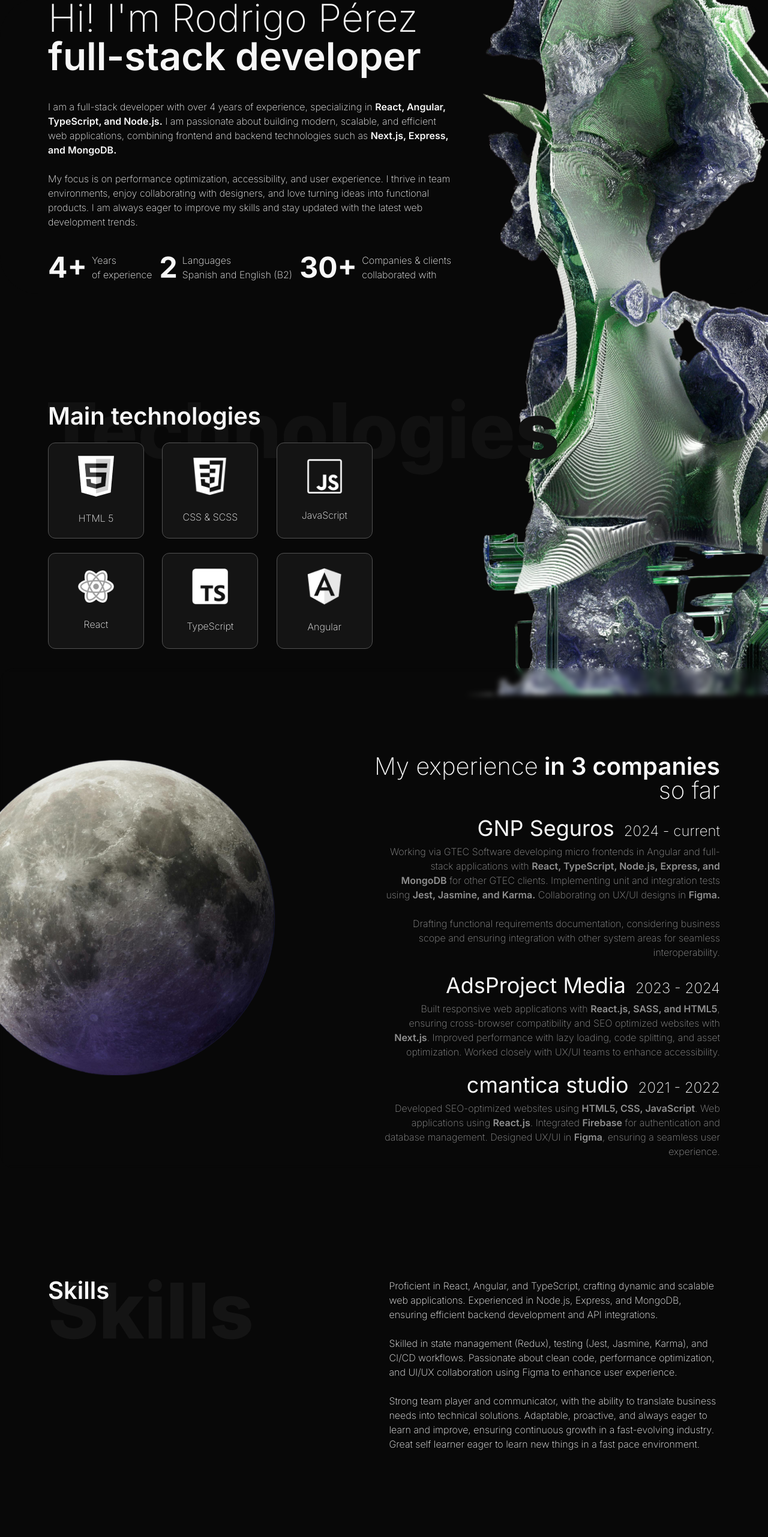
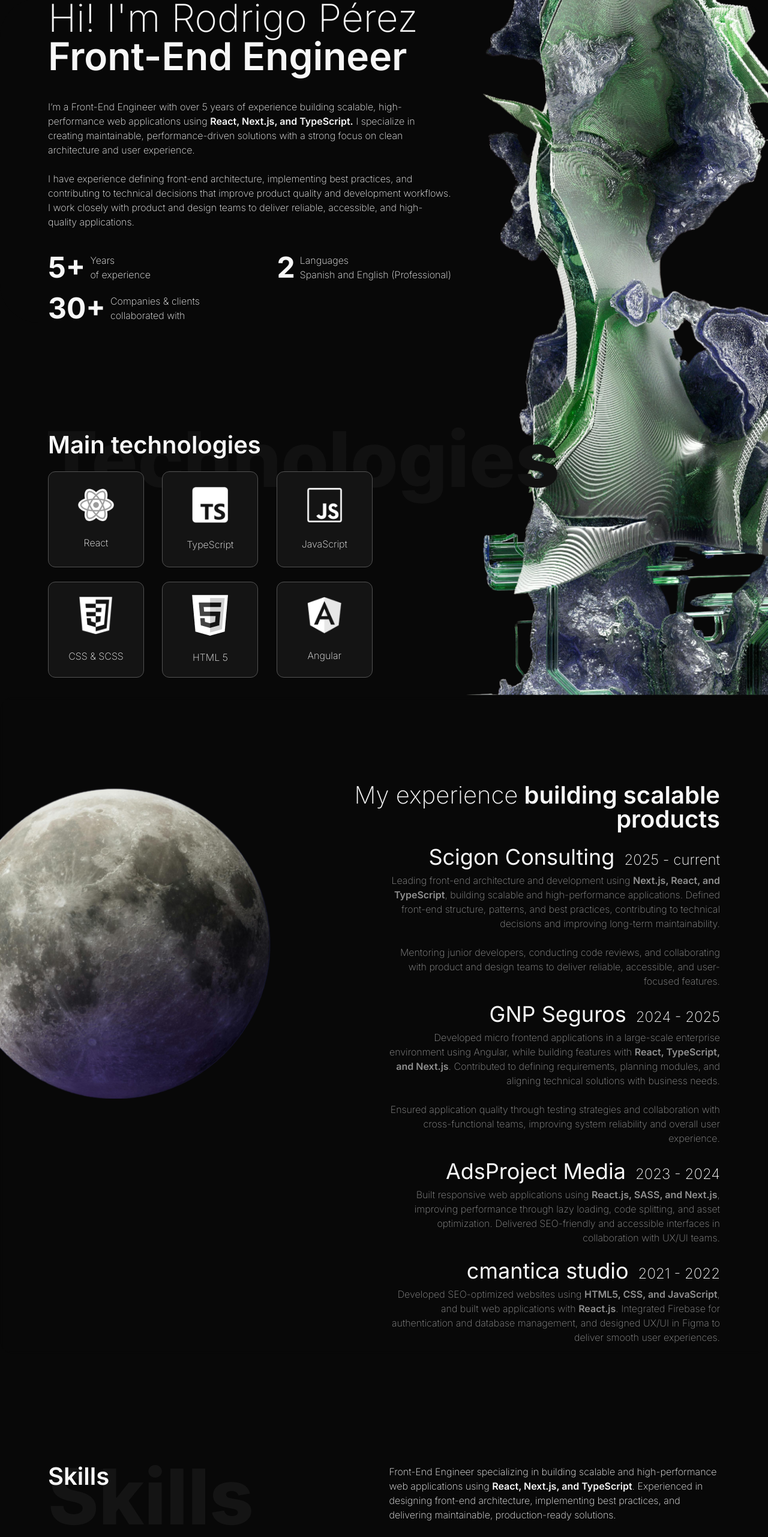
Before and after one commit to rodrigoperezdev/mi-web-next, a Next.js app: page / in a window 1280 px wide. Shown: the part 234-2797 px from the top of the page at 60% size. Built offline with nearby package versions, Linux system fonts and the light colour scheme.

Commit message:
chore: update webapp with the most recent info

```diff
--- a/src/components/Experience.tsx
+++ b/src/components/Experience.tsx
@@ -10,51 +10,56 @@ export const Experience = () => {
       <div>
         <h2 className="text-right experience-title">
           My experience
-          <b> in 3 companies</b> so far
+          <b> building scalable products</b>
         </h2>
+
+        {/* SCIGON */}
+        <div className="my-4 flex flex-col items-end">
+          <div className="flex justify-end items-end md:items-baseline flex-col md:flex-row ">
+            <h3 className="mr-0 md:mr-4">Scigon Consulting</h3>
+            <div className="font-extralight text-2xl">2025 - current</div>
+          </div>
+          <p className="text-gray-500 max-w-[35rem] text-right">
+            Leading front-end architecture and development using <b>Next.js, React, and TypeScript</b>, building scalable and high-performance applications. Defined front-end structure, patterns, and best practices, contributing to technical decisions and improving long-term maintainability.
+            <br />
+            <br />
+            Mentoring junior developers, conducting code reviews, and collaborating with product and design teams to deliver reliable, accessible, and user-focused features.
+          </p>
+        </div>
+
+        {/* GNP */}
         <div className="my-4 flex flex-col items-end">
           <div className="flex justify-end items-end md:items-baseline flex-col md:flex-row ">
             <h3 className="mr-0 md:mr-4">GNP Seguros</h3>
-            <div className="font-extralight text-2xl">2024 - current</div>
+            <div className="font-extralight text-2xl">2024 - 2025</div>
           </div>
           <p className="text-gray-500 max-w-[35rem] text-right">
-            Working via GTEC Software developing micro frontends in Angular and
-            full-stack applications with{" "}
-            <b>React, TypeScript, Node.js, Express, and MongoDB</b> for other
-            GTEC clients. Implementing unit and integration tests using{" "}
-            <b>Jest, Jasmine, and Karma.</b> Collaborating on UX/UI designs in{" "}
-            <b>Figma.</b>
+            Developed micro frontend applications in a large-scale enterprise environment using Angular, while building features with <b>React, TypeScript, and Next.js</b>. Contributed to defining requirements, planning modules, and aligning technical solutions with business needs.
             <br />
             <br />
-            Drafting functional requirements documentation, considering business
-            scope and ensuring integration with other system areas for seamless
-            interoperability.
+            Ensured application quality through testing strategies and collaboration with cross-functional teams, improving system reliability and overall user experience.
           </p>
         </div>
+
+        {/* AdsProject */}
         <div className="my-4 flex flex-col items-end">
           <div className="flex justify-end items-end md:items-baseline flex-col md:flex-row ">
             <h3 className="mr-0 md:mr-4">AdsProject Media</h3>
             <div className="font-extralight text-2xl">2023 - 2024</div>
           </div>
           <p className="text-gray-500 max-w-[35rem] text-right">
-            Built responsive web applications with{" "}
-            <b>React.js, SASS, and HTML5</b>, ensuring cross-browser
-            compatibility and SEO optimized websites with <b>Next.js</b>.
-            Improved performance with lazy loading, code splitting, and asset
-            optimization. Worked closely with UX/UI teams to enhance
-            accessibility.
+            Built responsive web applications using <b>React.js, SASS, and Next.js</b>, improving performance through lazy loading, code splitting, and asset optimization. Delivered SEO-friendly and accessible interfaces in collaboration with UX/UI teams.
           </p>
         </div>
+
+        {/* Cmantica */}
         <div className="my-4 flex flex-col items-end">
           <div className="flex justify-end items-end md:items-baseline flex-col md:flex-row ">
             <h3 className="mr-0 md:mr-4">cmantica studio</h3>
             <div className="font-extralight text-2xl">2021 - 2022</div>
           </div>
           <p className="text-gray-500 max-w-[35rem] text-right">
-            Developed SEO-optimized websites using <b>HTML5, CSS, JavaScript</b>
-            . Web applications using <b>React.js</b>. Integrated <b>Firebase</b>{" "}
-            for authentication and database management. Designed UX/UI in{" "}
-            <b>Figma</b>, ensuring a seamless user experience.
+            Developed SEO-optimized websites using <b>HTML5, CSS, and JavaScript</b>, and built web applications with <b>React.js</b>. Integrated Firebase for authentication and database management, and designed UX/UI in Figma to deliver smooth user experiences.
           </p>
         </div>
       </div>
--- a/src/components/HomeIntroduction.tsx
+++ b/src/components/HomeIntroduction.tsx
@@ -6,24 +6,23 @@ export const HomeIntroduction = () => {
     >
       <h1>
         Hi! I'm Rodrigo Pérez
-        <br /> <b>full-stack developer</b>
+        <br /> <b>Front-End Engineer</b>
       </h1>
       <p className="max-w-2xl md:my-10 my-5">
-        I am a full-stack developer with over 4 years of experience,
-        specializing in <b>React, Angular, TypeScript, and Node.js.</b> I am
-        passionate about building modern, scalable, and efficient web
-        applications, combining frontend and backend technologies such as{" "}
-        <b>Next.js, Express, and MongoDB.</b> <br />
-        <br />
-        My focus is on performance optimization, accessibility, and user
-        experience. I thrive in team environments, enjoy collaborating with
-        designers, and love turning ideas into functional products. I am always
-        eager to improve my skills and stay updated with the latest web
-        development trends.
+        I’m a Front-End Engineer with over 5 years of experience building
+        scalable, high-performance web applications using{" "}
+        <b>React, Next.js, and TypeScript.</b> I specialize in creating
+        maintainable, performance-driven solutions with a strong focus on clean
+        architecture and user experience. <br />
+        <br />I have experience defining front-end architecture, implementing
+        best practices, and contributing to technical decisions that improve
+        product quality and development workflows. I work closely with product
+        and design teams to deliver reliable, accessible, and high-quality
+        applications.
       </p>
       <div className="flex max-w-2xl justify-between flex-wrap">
         <div className="flex mb-5">
-          <span className="text-5xl font-bold">4+</span>
+          <span className="text-5xl font-bold">5+</span>
           <p className=" ml-2">
             Years <br />
             of experience
@@ -33,7 +32,7 @@ export const HomeIntroduction = () => {
           <span className="text-5xl font-bold">2</span>
           <p className=" ml-2">
             Languages
-            <br /> Spanish and English (B2)
+            <br /> Spanish and English (Professional)
           </p>
         </div>
         <div className="flex">
--- a/src/components/Skills.tsx
+++ b/src/components/Skills.tsx
@@ -7,23 +7,15 @@ export const Skills = () => {
       id="skills"
     >
       <Title title="Skills" bgTitle="Skills" />
-      <div className="  gap-6 max-w-[34.47rem]">
+      <div className="gap-6 max-w-[34.47rem]">
         <p>
-          Proficient in React, Angular, and TypeScript, crafting dynamic and
-          scalable web applications. Experienced in Node.js, Express, and
-          MongoDB, ensuring efficient backend development and API integrations.
+          Front-End Engineer specializing in building scalable and high-performance web applications using <b>React, Next.js, and TypeScript</b>. Experienced in designing front-end architecture, implementing best practices, and delivering maintainable, production-ready solutions.
           <br />
           <br />
-          Skilled in state management (Redux), testing (Jest, Jasmine, Karma),
-          and CI/CD workflows. Passionate about clean code, performance
-          optimization, and UI/UX collaboration using Figma to enhance user
-          experience. <br />
+          Strong focus on performance optimization, SEO, accessibility, and clean code. Skilled in state management, testing strategies, and modern development workflows to ensure high-quality and reliable applications.
           <br />
-          Strong team player and communicator, with the ability to translate
-          business needs into technical solutions. Adaptable, proactive, and
-          always eager to learn and improve, ensuring continuous growth in a
-          fast-evolving industry. Great self learner eager to learn new things
-          in a fast pace environment.
+          <br />
+          Experienced collaborating with product and design teams, contributing to technical decisions, and translating business requirements into efficient and user-focused solutions.
         </p>
       </div>
     </section>
--- a/src/components/Technologies.tsx
+++ b/src/components/Technologies.tsx
@@ -2,11 +2,11 @@ import React from "react";
 import { TechCard } from "./TechCard";
 
 const technologies = [
-  { imgUrl: "/html5.png", title: "HTML 5" },
-  { imgUrl: "/css3.png", title: "CSS & SCSS" },
-  { imgUrl: "/javascript.png", title: "JavaScript" },
   { imgUrl: "/react.png", title: "React" },
   { imgUrl: "/typescript.png", title: "TypeScript" },
+  { imgUrl: "/javascript.png", title: "JavaScript" },
+  { imgUrl: "/css3.png", title: "CSS & SCSS" },
+  { imgUrl: "/html5.png", title: "HTML 5" },
   { imgUrl: "/angular.png", title: "Angular" },
 ];
 
```
Also changed, not shown: 2 other files (tests, documents, lock files or other folders).
